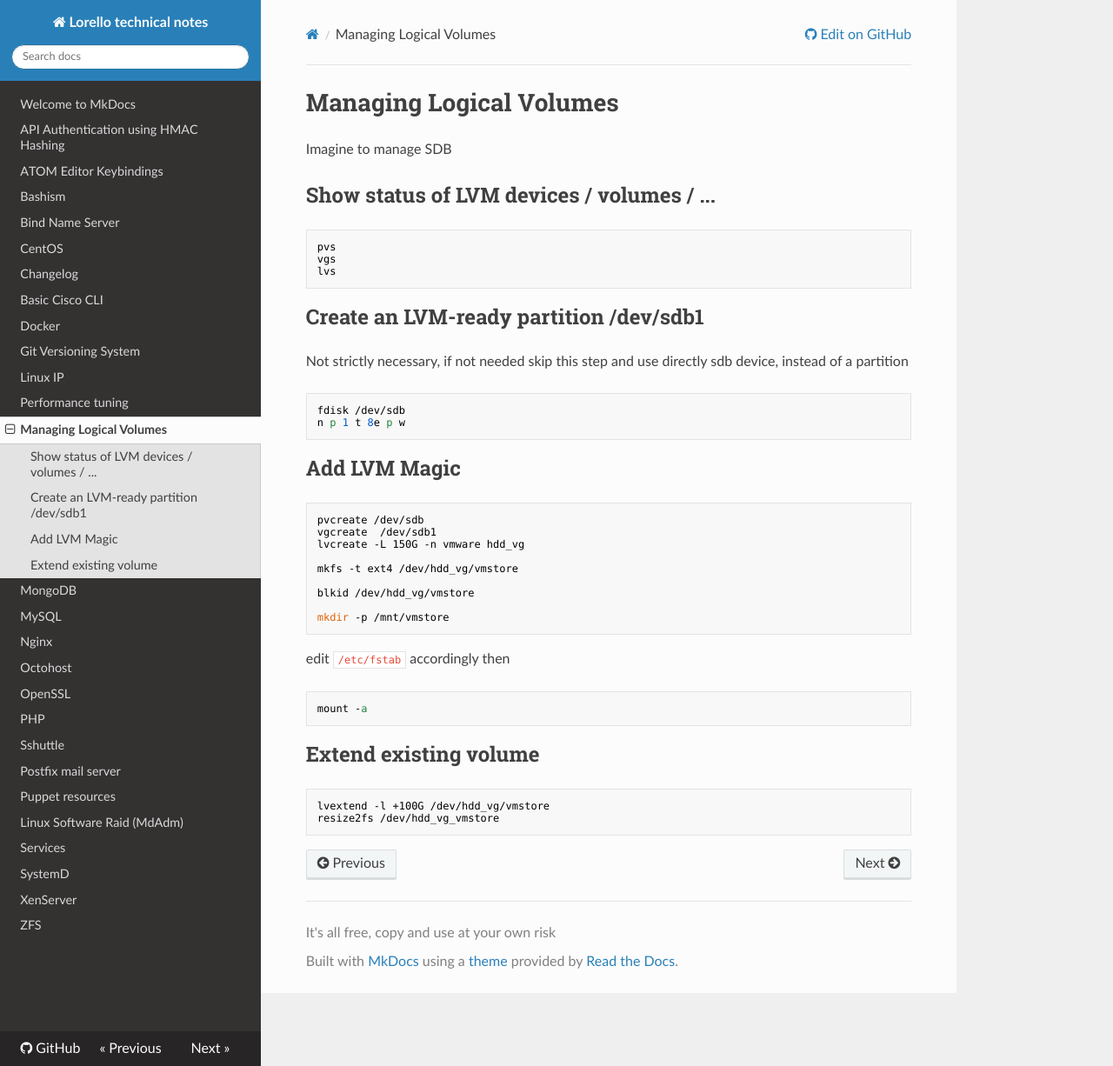
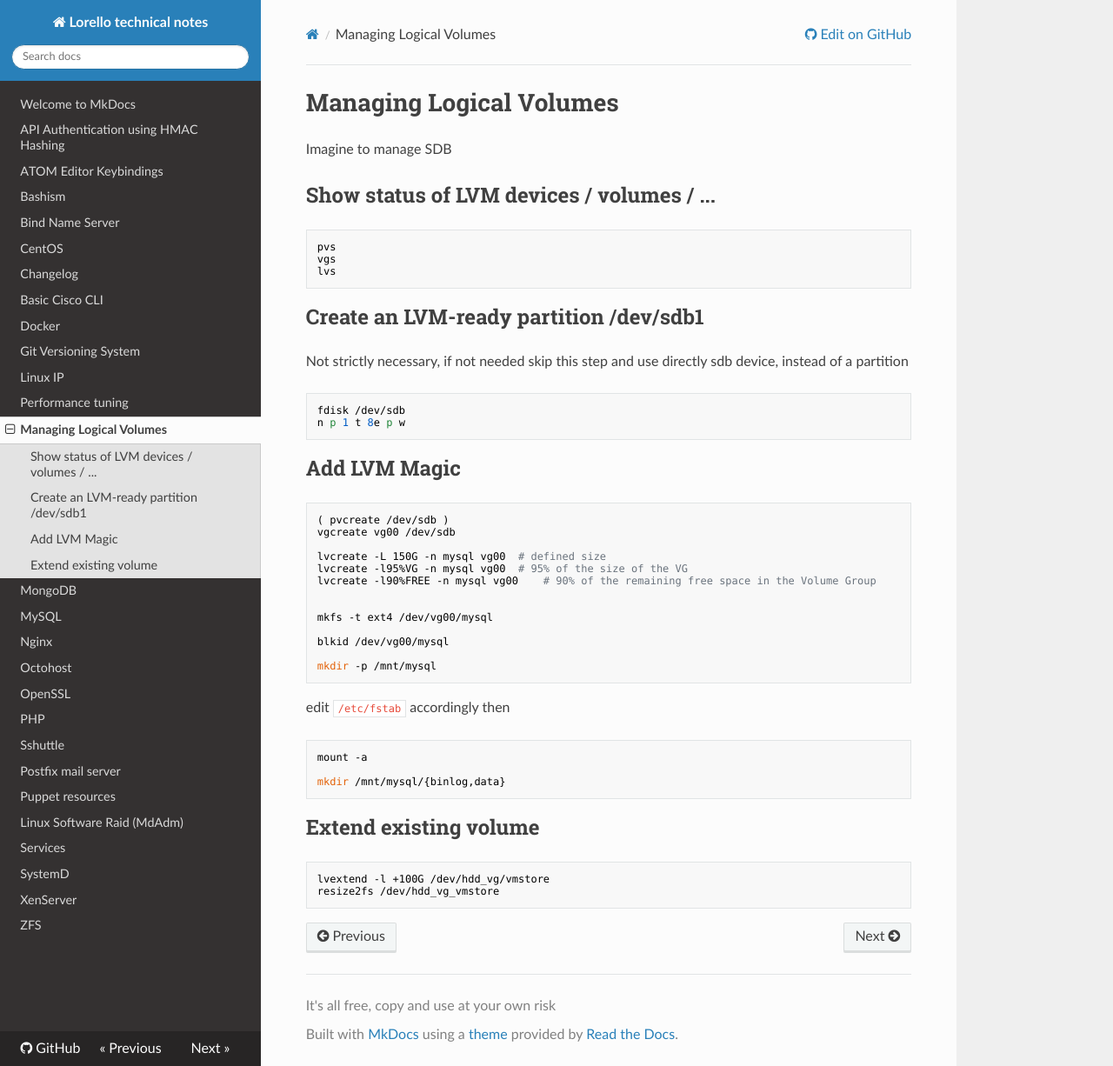
Before and after one commit to lorello/lorello.github.io, an MkDocs documentation site: the page built from docs/lvm.md, in a window 1280 px wide and 1226 px high. Shown: the whole window at 87% size. Built offline with MkDocs 1.6.1, drawn with Linux system fonts in a browser that asks for light colours; nearby versions of some CDN libraries.

Commit message:
fixed vgcreate command and added more examples of lvcreate command

```diff
--- a/docs/lvm.md
+++ b/docs/lvm.md
@@ -18,20 +18,26 @@ and use directly sdb device, instead of a partition
 
 ## Add LVM Magic
 
-    pvcreate /dev/sdb
-    vgcreate  /dev/sdb1
-    lvcreate -L 150G -n vmware hdd_vg
+    ( pvcreate /dev/sdb )
+    vgcreate vg00 /dev/sdb
 
-    mkfs -t ext4 /dev/hdd_vg/vmstore
+    lvcreate -L 150G -n mysql vg00	# defined size
+    lvcreate -l95%VG -n mysql vg00 	# 95% of the size of the VG
+    lvcreate -l90%FREE -n mysql vg00 	# 90% of the remaining free space in the Volume Group
 
-    blkid /dev/hdd_vg/vmstore
 
-    mkdir -p /mnt/vmstore
+    mkfs -t ext4 /dev/vg00/mysql
+
+    blkid /dev/vg00/mysql
+
+    mkdir -p /mnt/mysql
 
 edit `/etc/fstab` accordingly then
 
     mount -a
 
+    mkdir /mnt/mysql/{binlog,data}
+
 ## Extend existing volume
 
     lvextend -l +100G /dev/hdd_vg/vmstore
```
